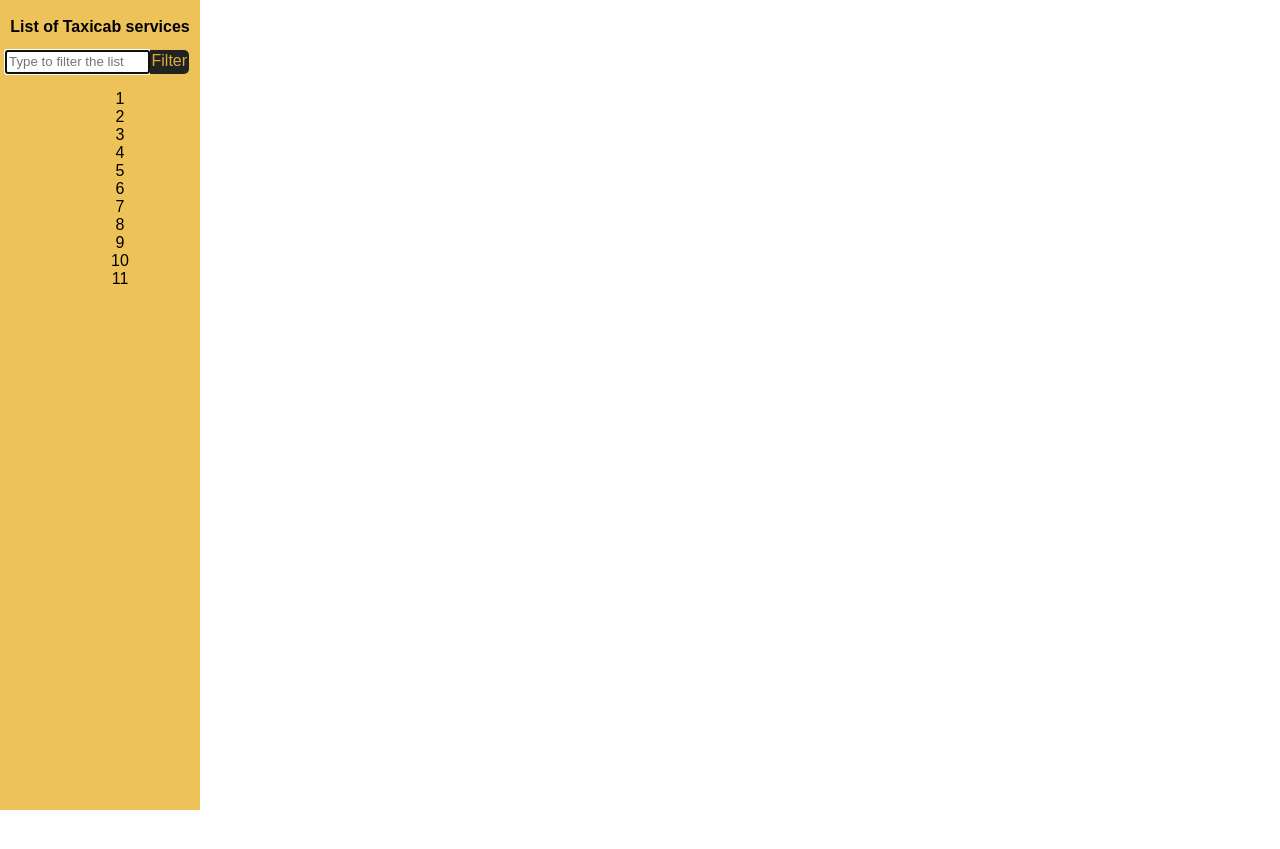
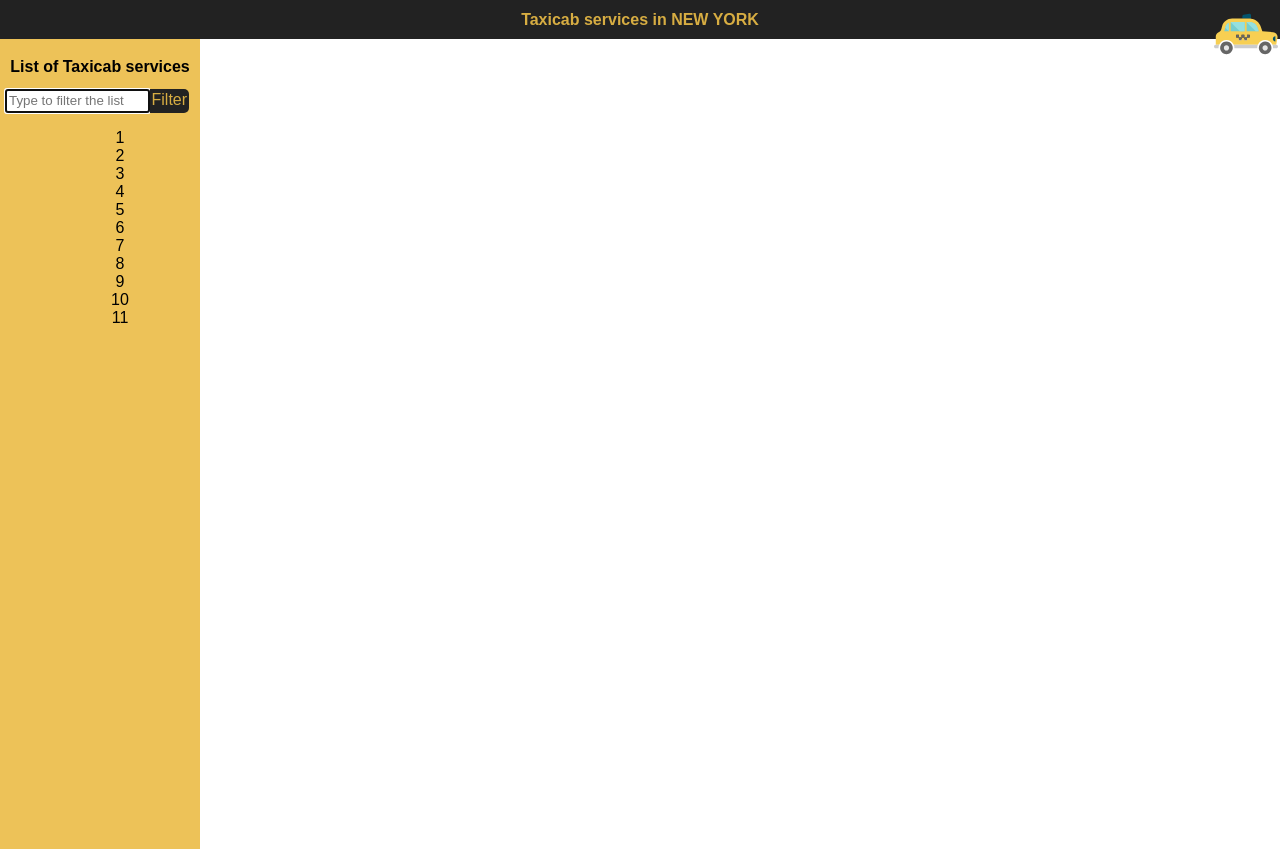
Before and after one commit to Adetec/ny-taxicab, a React (Create React App) app: page / in a window 1280 px wide. Before the commit the page ends 810 px from the top, so only its background shows below. Built offline with nearby package versions, Linux system fonts and the light colour scheme.

Commit message:
style: style navbar component

```diff
--- a/src/App.css
+++ b/src/App.css
@@ -62,3 +62,25 @@
 ul {
   list-style-type: none;
 }
+
+
+/* Style Navbar component */
+
+#nav-bar {
+  display: flex;
+  background-color: #222;
+}
+
+#app-title {
+  font-size: 1em;
+  color: rgba(235, 188, 70, 0.9);
+  width: 100%;
+}
+
+#logo {
+  width: 64px;
+  height: 64px;
+  position: absolute;
+  top: 2px;
+  right: 2px;
+}
--- a/src/App.js
+++ b/src/App.js
@@ -1,11 +1,13 @@
 import React, { Component } from 'react';
 import './App.css';
 import Menu from './Menu';
+import Navbar from './Navbar';
 
 class App extends Component {
   render() {
     return (
       <div className="App">
+        <Navbar />
         <Menu />
       </div>
     );
--- /dev/null
+++ b/src/Navbar.js
@@ -0,0 +1,15 @@
+import React, { Component } from 'react'
+import logo from './logo.svg'
+
+class Navbar extends Component {
+  render() {
+    return (
+      <header id="nav-bar">
+        <h1 id="app-title">Taxicab services in NEW YORK</h1>
+        <img id="logo" src={logo}></img>
+      </header>
+    )
+  }
+}
+
+export default Navbar
```
Also changed, not shown: src/logo.svg.
